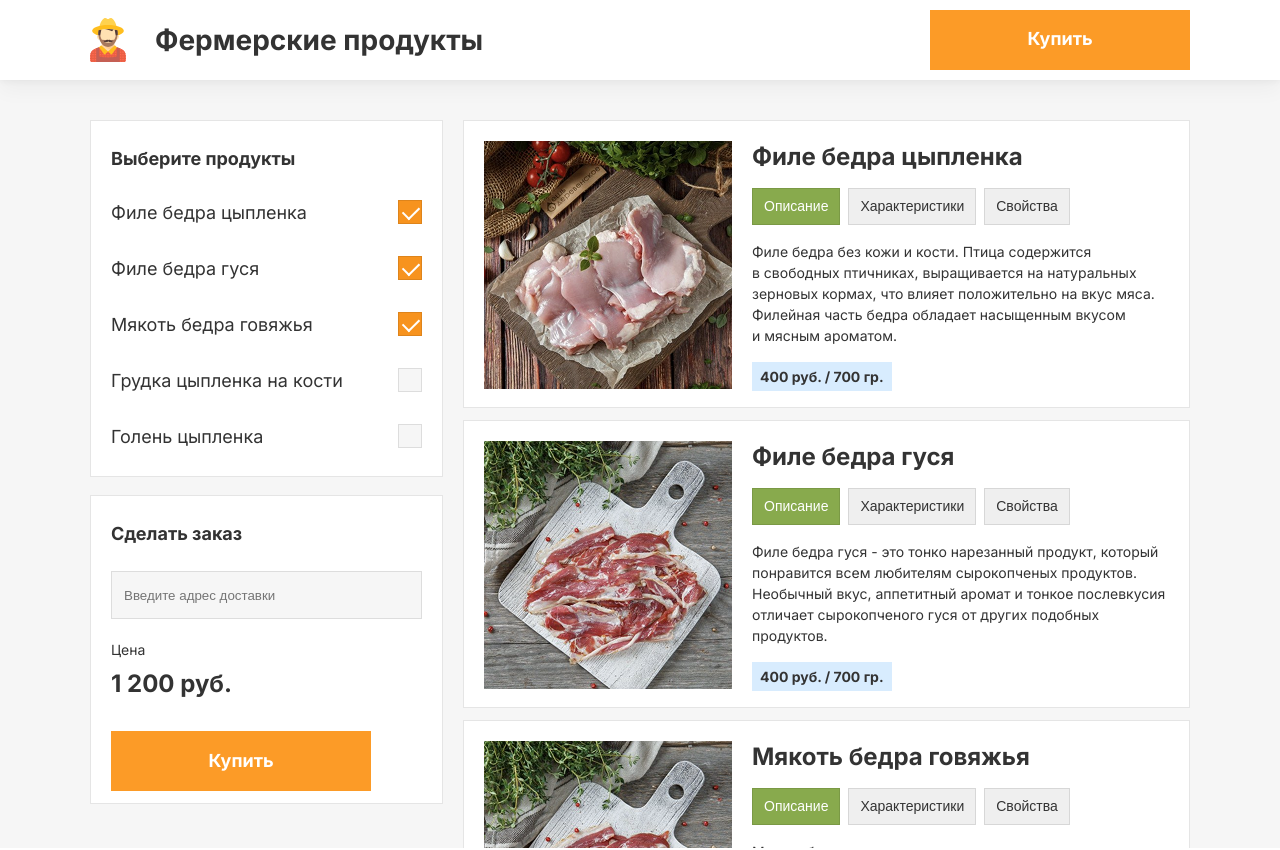
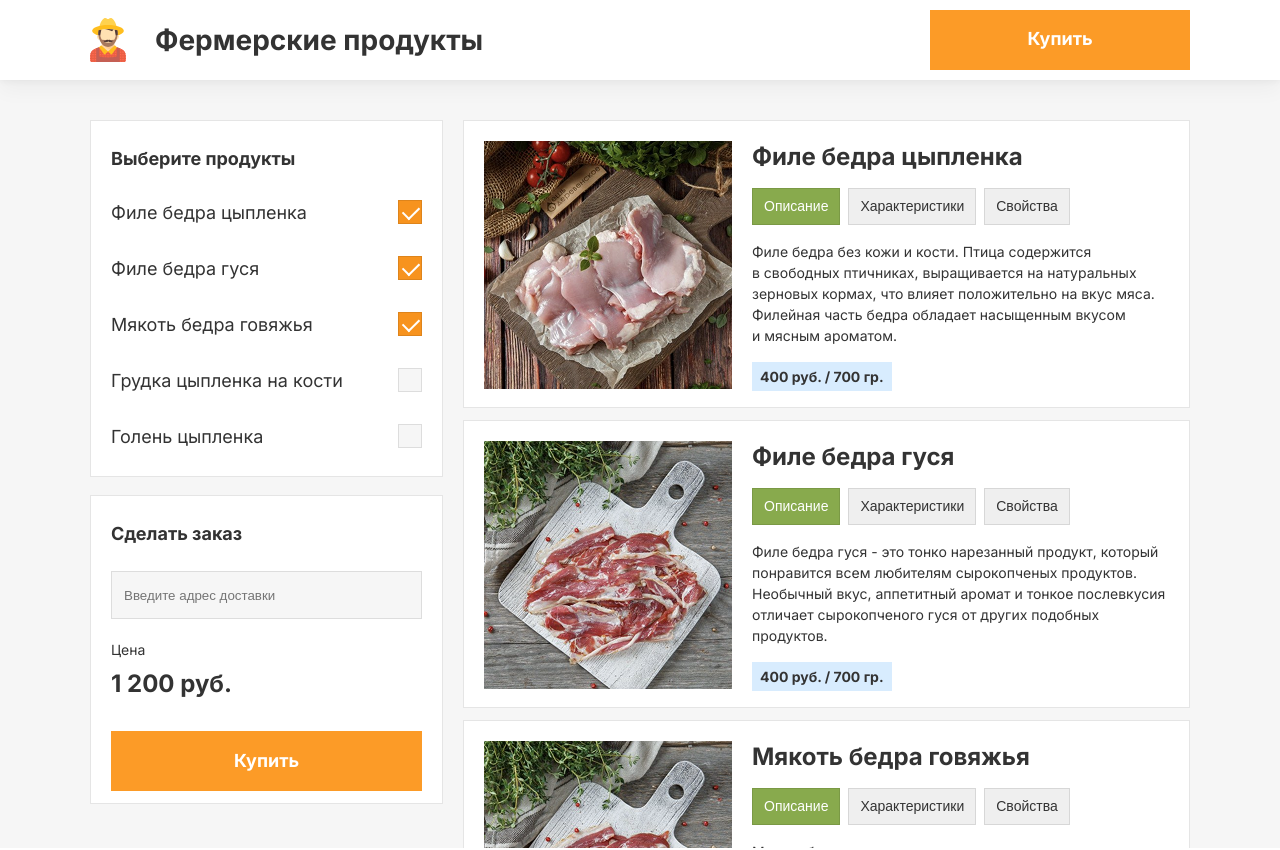
Before and after one commit to Wayksi/react_2, a React (Vite) app: page / in a window 1280 px wide. Shown: the top 850 px of the page. Built offline with nearby package versions, Linux system fonts and the light colour scheme.

Commit message:
fix(Form): починил кнопку отправки

```diff
--- a/src/components/layout/Form/Form.jsx
+++ b/src/components/layout/Form/Form.jsx
@@ -1,8 +1,7 @@
 import React from "react";
-import { StyledForm, StyledFieldSet, StyledLegend } from "./style";
+import { StyledForm, StyledFieldSet, StyledLegend, SubmitButton } from "./style";
 import ProductCheckBox from "@ui/ProductCheckBox/ProductCheckBox";
 import TextInput from "@ui/TextInput/TextInput";
-import Button from "@ui/Button/Button";
 import Price from "@ui/Price/Price";
 
 function Form({ products, selected, onSelectedChange }) {
@@ -16,7 +15,9 @@ function Form({ products, selected, onSelectedChange }) {
 
     const handleSubmit = (e) => {
         e.preventDefault();
-        console.log("Выбранные продукты:", selected);
+
+        const selectedProducts = Object.entries(selected).filter(([, checked]) => checked).map(([slug]) => slug);
+        console.log("Выбранные продукты:", selectedProducts);
     };
 
     return (
@@ -42,7 +43,7 @@ function Form({ products, selected, onSelectedChange }) {
                     onChange={handleChange}
                 />
                 <Price />
-                <Button>Купить</Button>
+                <SubmitButton type="submit">Купить</SubmitButton>
             </StyledFieldSet>
         </StyledForm>
     );
--- a/src/components/layout/Form/style.js
+++ b/src/components/layout/Form/style.js
@@ -24,3 +24,41 @@ export const StyledLegend = styled.legend`
     color: ${(props) => props.theme.colorBlackForText};
     font-weight: bold;
 `;
+
+export const SubmitButton = styled.button`
+    display: block;
+  min-height: 60px;
+  padding: 0 24px;
+  min-width: 100%;
+  max-width: 700px;
+  font-size: ${(props) => props.theme.fontSizeDefault};
+  font-weight: bold;
+  line-height: 58px;
+  text-align: center;
+  text-decoration: none;
+  color: ${(props) => props.theme.colorWhite};
+  background-color: ${(props) => props.theme.buttonColor};
+  border: none;
+  background-image: none;
+  box-shadow: none;
+  cursor: pointer;
+  transition: background-color 0.2s ease-out, box-shadow 0.2s ease-out;
+  box-sizing: border-box;
+  font-family: ${(props) => props.theme.fontFamily};
+
+  &:hover,
+  &:active {
+    background-color: ${(props) => props.theme.buttonColorHoverActive};
+    box-shadow: inset 0 4px 0 rgba(0, 0, 0, 0.14);
+  }
+
+  &:active {
+    box-shadow: none;
+  }
+
+  &:disabled {
+    opacity: 0.5;
+    box-shadow: none;
+    background-color: ${(props) => props.theme.buttonColor};
+  }
+`;
```
